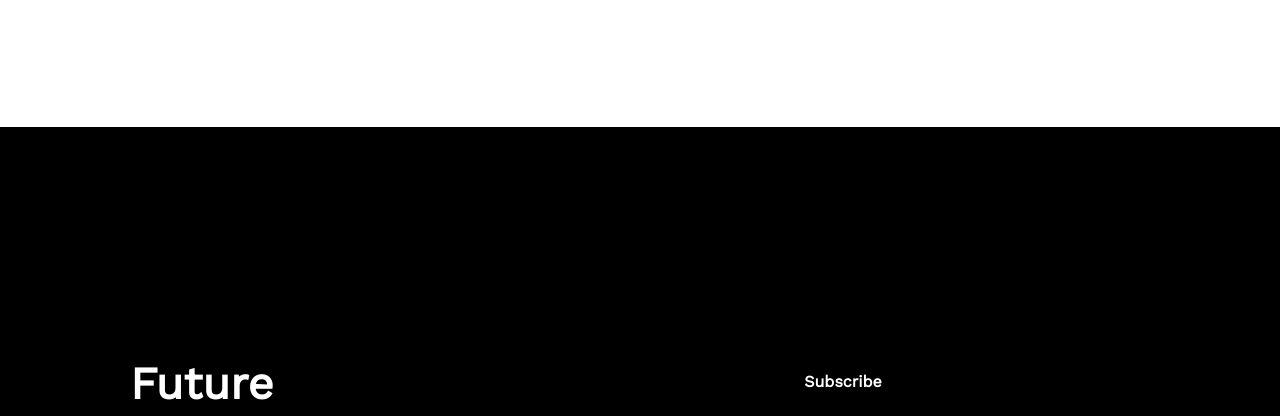
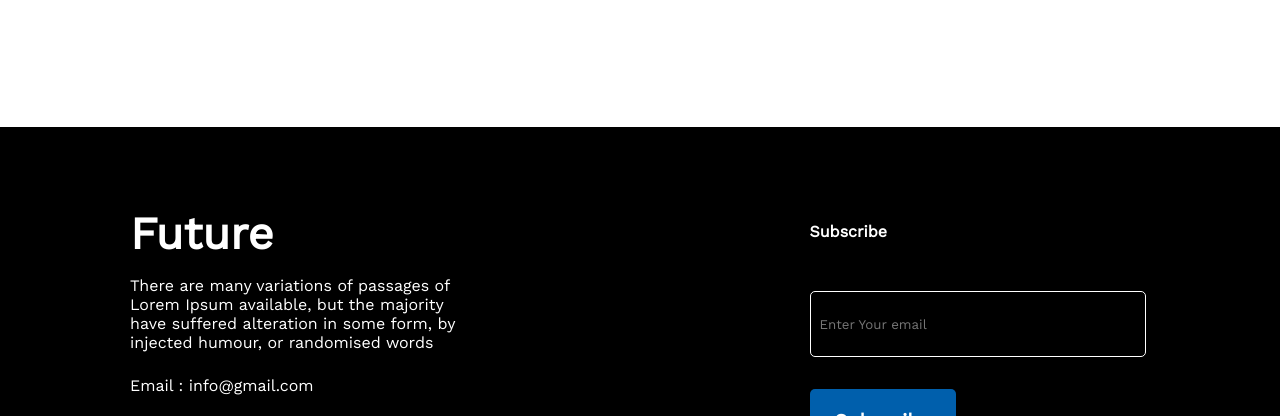
Before and after one commit to arifulislamsamrat/new-year-new-me, a plain HTML site: page index.html in a window 1280 px wide. Shown: the part 3066-3482 px from the top of the page. Drawn offline with nearby package versions, Linux system fonts and the light colour scheme.

Commit message:
final push

```diff
--- a/styles/style.css
+++ b/styles/style.css
@@ -204,12 +204,12 @@ footer{
     height:250px;
     background: #000000;
     display: flex;
-    padding: 230px 130px;
+    padding: 80px 130px;
     color: #ffffff;
 
 }
 .future{
-    width: 485px;
+    width: 500px;
     margin-right: 331px;
 }
 .future h3{
@@ -246,5 +246,5 @@ footer{
 .icons img{
     height: 47px;
     width: 47px;
-    margin: 17px;
+    margin: 5px;
 }
```
